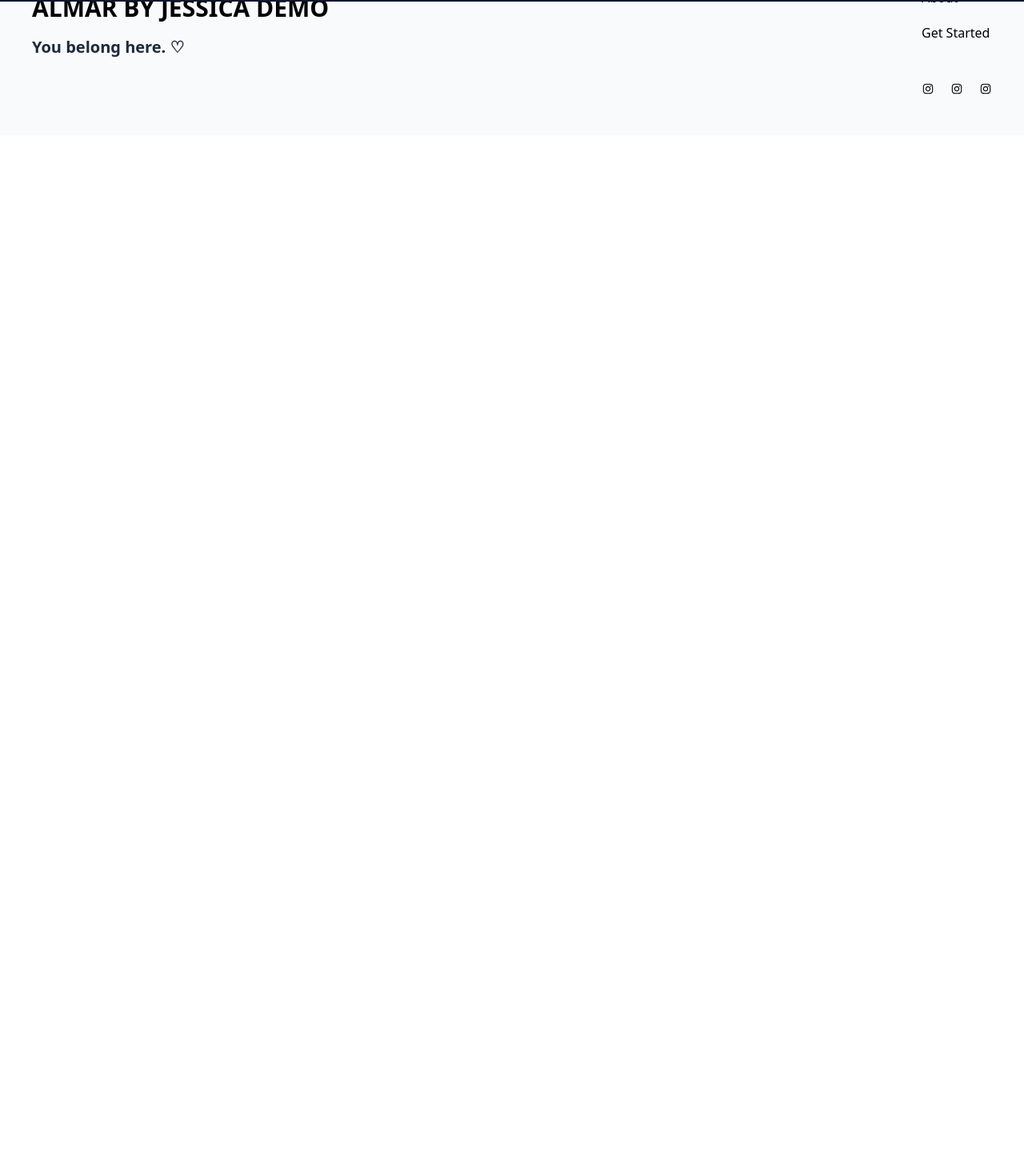
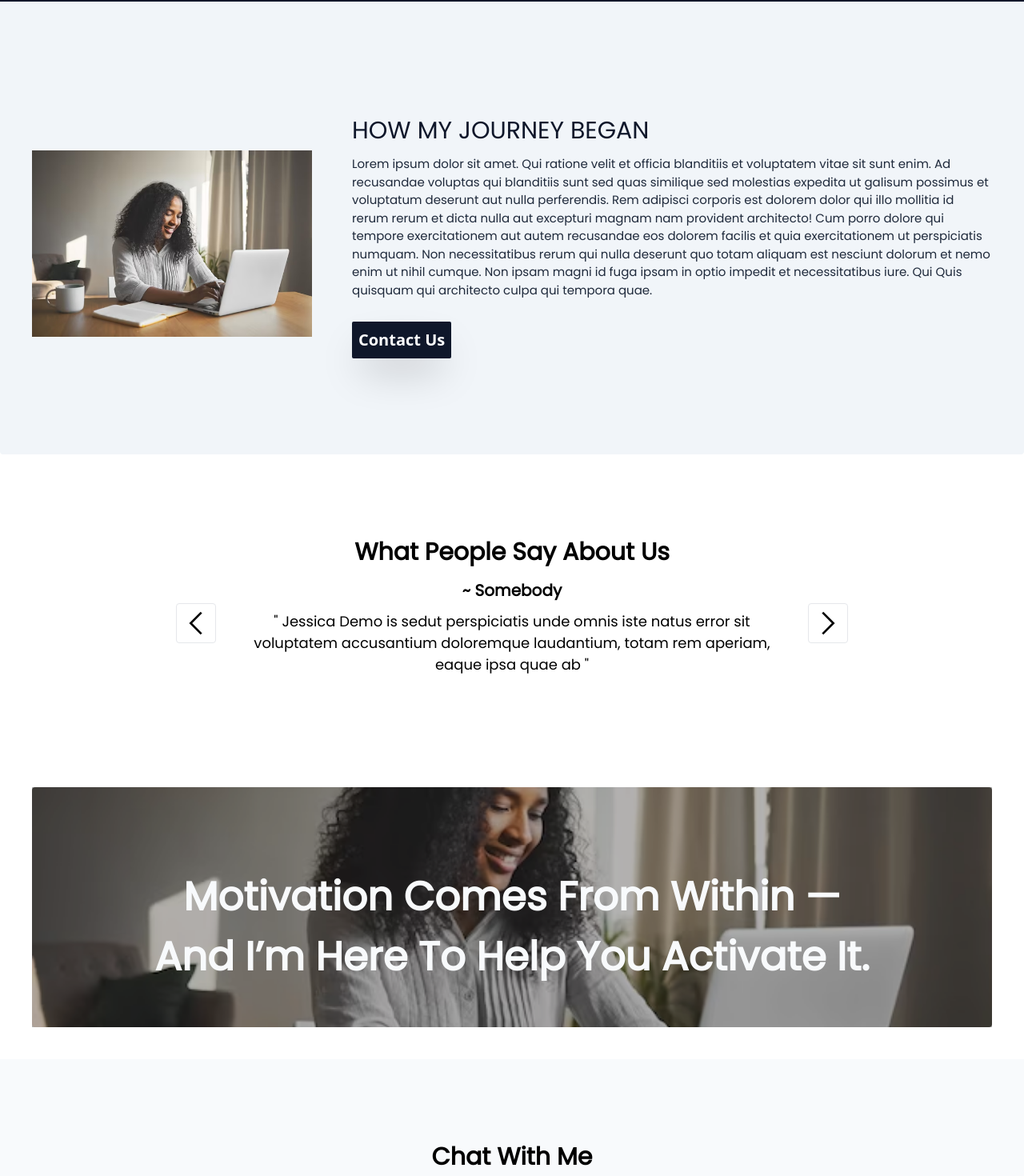
Before and after one commit to DesmondNzubechi/A-Village-Chick, a React (Vite) app: page /about in a window 1280 px wide. Shown: the part 109-1579 px from the top of the page at 80% size. Before the commit the page ends 800 px from the top, so only its background shows below. Built offline with nearby package versions, Linux system fonts and the light colour scheme; a web font is replaced by a local one.

Commit message:
new change

```diff
--- a/src/App.jsx
+++ b/src/App.jsx
@@ -8,6 +8,7 @@ import { BrowserRouter } from 'react-router-dom'
 import { Route, Routes } from 'react-router-dom'
 import { DesktopHeader } from './Components/Header/DesktopHeader'
 import { MobileHeader } from './Components/Header/MobileHeader'
+import { About } from './Pages/About/About'
 function App() {
   return (
     <>
@@ -17,6 +18,7 @@ function App() {
     <Routes>
       <Route path='/' element={<LandingPage/>} />
       <Route path='/blog' element={<Blog/>} />
+      <Route path='/about' element={<About/>} />
     </Routes>
     <Footer/>
     </BrowserRouter>
--- a/src/Components/Header/DesktopHeader.jsx
+++ b/src/Components/Header/DesktopHeader.jsx
@@ -2,6 +2,7 @@ import React, { useState } from "react";
 import { NavLink, Link } from "react-router-dom";
 import { FaBars } from 'react-icons/fa';
 import { HiOutlineXMark } from 'react-icons/hi2';
+
 export const Navlink = [
     {link: '/', linkName: 'Home'},
     {link: '/blog', linkName: 'Blog'},
--- a/src/Components/Header/MobileHeader.jsx
+++ b/src/Components/Header/MobileHeader.jsx
@@ -39,7 +39,7 @@ const [sideLink, setSideLink] = useState('left-[-1000px]');
                             setSideLink('left-[-1000px]')
                         }} >
                             <NavLink  to={links.link} style={({isActive}) => {
-return isActive ? {color: 'pink', } : {}
+return isActive ? {fontStyle: 'underline', borderBottom : '2px solid white' , fontWeight: 'bold'} : {}
 }} className="xl:text-[17px]  font-poppins text-white  text-[25px] " >
                              {links.linkName}
                             </NavLink>
--- /dev/null
+++ b/src/Components/Reviews/Review.jsx
@@ -0,0 +1,63 @@
+import React, { useState } from "react";
+import {GrNext, GrPrevious} from 'react-icons/gr';
+
+
+const Review = [
+    {
+        name: 'Somebody',
+        message: 'Jessica Demo is sedut perspiciatis unde omnis iste natus error sit voluptatem accusantium doloremque laudantium, totam rem aperiam, eaque ipsa quae ab'
+    },
+    {
+        name: 'Somebody',
+        message: 'Jessica Demo is sedut perspiciatis unde omnis iste natus error sit voluptatem accusantium doloremque laudantium, totam rem aperiam, eaque ipsa quae ab'
+    },
+    {
+        name: 'Jessica Demo',
+        message: 'Jessica Demo is sedut perspiciatis unde omnis iste natus error sit voluptatem accusantium doloremque laudantium, totam rem aperiam, eaque ipsa quae ab'
+    },
+    {
+        name: 'Someone',
+        message: 'Jessica Demo is sedut perspiciatis unde omnis iste natus error sit voluptatem accusantium doloremque laudantium, totam rem aperiam, eaque ipsa quae ab'
+
+    },
+]
+
+export const Reviews = () => {
+
+    const [currentReview, setCurrentReview] = useState(0);
+
+    let ReviewLength = Review.length;
+    let Reviewed = Review[currentReview];
+    const nextReview =() => {
+        if (currentReview + 1 < ReviewLength) {
+           setCurrentReview(currentReview + 1)
+        } else {
+         setCurrentReview(0);
+        }
+     };
+     const prevReview = () => {
+         if (currentReview > 0) {
+             setCurrentReview(currentReview - 1);
+         } else {
+             setCurrentReview(ReviewLength - 1);
+         }
+     }
+
+    return(
+        <div className="px-[40px] flex justify-center font-poppins py-[100px]">
+            <div>
+            <h1 className="font-bold text-center text-[25px] capitalize md:text-[30px] ">What people say about us</h1>
+   <div className="flex justify-center items-center gap-[20px] ">
+    <GrPrevious onClick={prevReview} className="hover:bg-slate-500  text-white border p-2 rounded text-[50px] "/>
+    <div className="text-center flex flex-col gap-[30px] ">
+    <div>
+        <p className="font-[600] my-[10px] text-[17px] md:text-[20px] ">~ {Reviewed.name} </p>
+        <p className="max-w-[700px] text-[14px] md:text-[18px]">" { Reviewed.message } "</p>
+    </div>
+    </div>
+    <GrNext onClick={nextReview} className=" text-white hover:bg-slate-500 border p-2 rounded text-[50px] "/>
+   </div>
+   </div>
+        </div>
+    )
+}
--- /dev/null
+++ b/src/Pages/About/About.jsx
@@ -0,0 +1,44 @@
+import React from "react";
+import AboutImg from '../../assets/images/session.avif';
+import { Link } from "react-router-dom";
+import { Motivation } from "./Motivation";
+import { Reviews } from "../../Components/Reviews/Review";
+
+
+//CHAT WITH ME SECTION
+const ChatWithMe = () => {
+    return(
+        <div className="flex  bg-slate-50 items-center justify-center text-center py-[100px] px-[40px] ">
+        <div className="flex font-poppins flex-col gap-[40px]">
+           <h1 className="font-bold capitalize text-[30px] ">Chat with me</h1>
+           <p className="max-w-[600px] text-[20px] ">Lorem ipsum dolor sit amet, consectetur adipiscing elit, sed do eiusmod tempor incididunt ut labore et dolore magna aliqua.</p>
+           <div>
+           <a href="" className="bg-slate-900 p-3 text-[20px] text-slate-50  text-center ">Free 60-min chat</a>
+           </div>
+        </div>
+    </div>
+    )
+}
+
+
+export const About = () => {
+    return(
+        <>
+       <div className="bg-slate-100  m-0 pt-[150px] md:pt-[250px] pb-[100px] gap-[50px] items-center px-[40px] flex flex-col md:flex-row justify-center rounded">
+        <div>
+            <img src={AboutImg} alt="" />
+        </div>
+        <div className="max-w-[800px] flex flex-col gap-2">
+            <h1 className="uppercase font-poppins text-slate-900 text-[30px]  ">How my journey began</h1>
+            <p className="font-poppins  text-slate-800 text-[15px]  ">Lorem ipsum dolor sit amet. Qui ratione velit et officia blanditiis et voluptatem vitae sit sunt enim. Ad recusandae voluptas qui blanditiis sunt sed quas similique sed molestias expedita ut galisum possimus et voluptatum deserunt aut nulla perferendis. Rem adipisci corporis est dolorem dolor qui illo mollitia id rerum rerum et dicta nulla aut excepturi magnam nam provident architecto!
+
+Cum porro dolore qui tempore exercitationem aut autem recusandae eos dolorem facilis et quia exercitationem ut perspiciatis numquam. Non necessitatibus rerum qui nulla deserunt quo totam aliquam est nesciunt dolorum et nemo enim ut nihil cumque. Non ipsam magni id fuga ipsam in optio impedit et necessitatibus iure. Qui Quis quisquam qui architecto culpa qui tempora quae.</p>
+<Link to='/contact' className="bg-slate-900 p-2 my-[20px] w-fit rounded-[2px] shadow-2xl font-semibold capitalize text-white hover:bg-slate-700 text-[20px] ">Contact Us</Link>
+        </div>
+        </div>
+        <Reviews/>
+        <Motivation/>
+        <ChatWithMe/>
+        </>
+    )
+}
--- /dev/null
+++ b/src/Pages/About/Motivation.jsx
@@ -0,0 +1,20 @@
+import React from "react";
+import heroImg from '../../assets/images/session.avif';
+import { Link } from "react-router-dom";
+
+export const Motivation = () => {
+    return(
+        <div className="bg-white p-[40px]" style={{ clipPath: 'polygon(100% 0%, 100% 100%, 0% 100%, 0% 0%)' }}>
+              <div
+        style={{ backgroundImage: `url(${heroImg})` }}
+      className={` relative after:left-0  rounded text-center after:right-0 after:absolute after:top-0 after:h-full justify-center bg-center flex items-cente=r after:w-full after:bg-bgT pt-[50px]  px-[30px] bg-cover z-[1]  `}>
+        <div data-aos='zoom-in-up' className="relative flex flex-col gap-5 z-[1] py-[50px] max-w-[900px]">
+        <h1 className="font-poppins font-bold capitalize  text-slate-50 text-[30px] md:text-[50px] ">Motivation comes from within — and I’m here to help you activate it.</h1>
+        </div>
+{/*<p className="text-slate-200 font-fonty text-[17px] ">Homeownership often comes with a sense of pride and belonging to a neighborhood. You have the opportunity to engage with your neighbors, participate in local activities, and contribute to the overall well-being of the community.</p>*/}
+        </div>
+
+      </div>
+
+    )
+}
```
